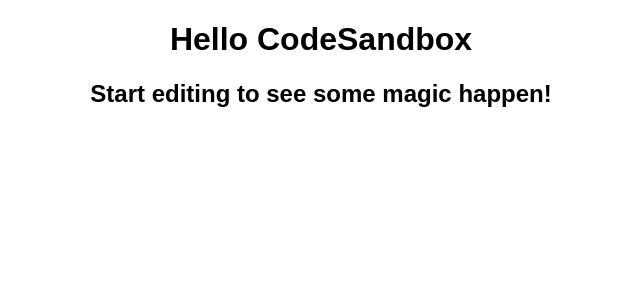
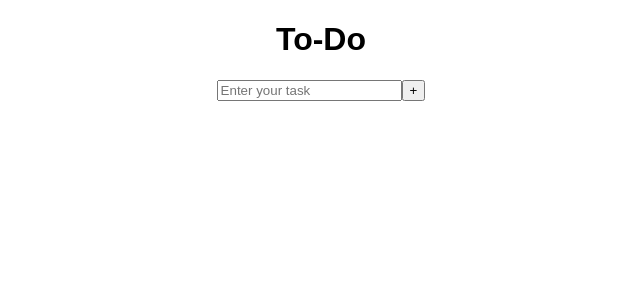
Before and after one commit to deepak-07/ToDo-Lists, a React (Create React App) app: page / in a window 1280 px wide. Shown: the top 300 px of the page, without its empty margins (319-959 px from the left). Built offline with nearby package versions, Linux system fonts and the light colour scheme.

Commit message:
Heading and input added

```diff
--- a/src/App.js
+++ b/src/App.js
@@ -1,10 +1,26 @@
 import "./styles.css";
+import React, { useState } from "react";
+export default function App() {
+  const [task, setTask] = useState("");
+  const [list, setList] = useState([]);
 
-export default function App() {
+  function inputHandler(event) {
+    var setTask = event.target.value;
+    setTask(setTask);
+  }
+  function addTask() {}
   return (
     <div className="App">
-      <h1>Hello CodeSandbox</h1>
-      <h2>Start editing to see some magic happen!</h2>
+      <h1>To-Do </h1>
+
+      {/* <h2>Start editing to see some magic happen!</h2> */}
+
+      <input
+        type="text"
+        placeHolder="Enter your task"
+        onChange={inputHandler}
+      />
+      <button onClick={addTask}> + </button>
     </div>
   );
 }
```
